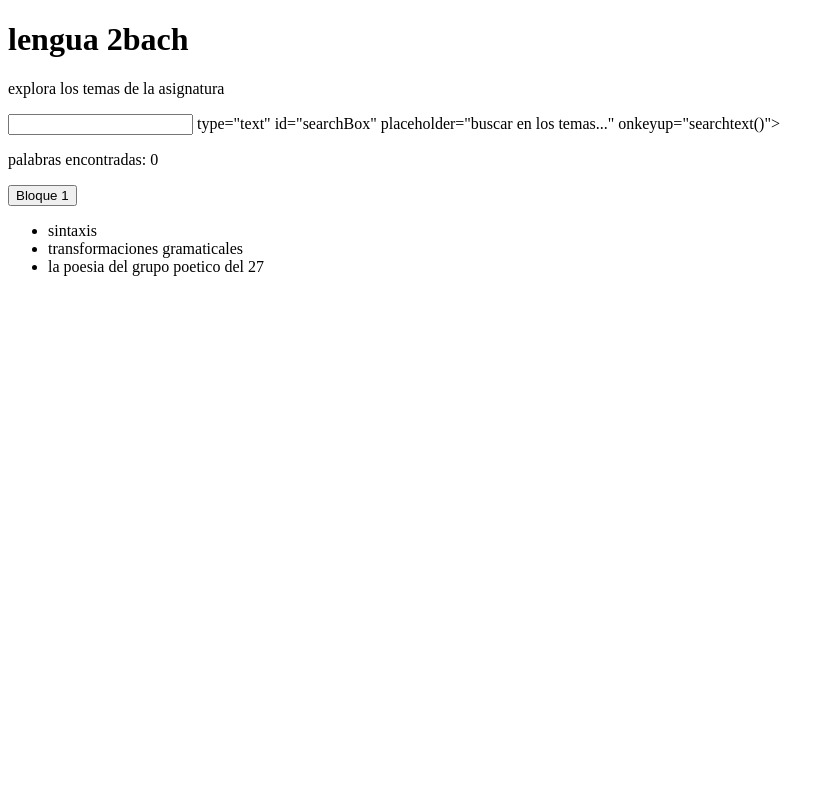
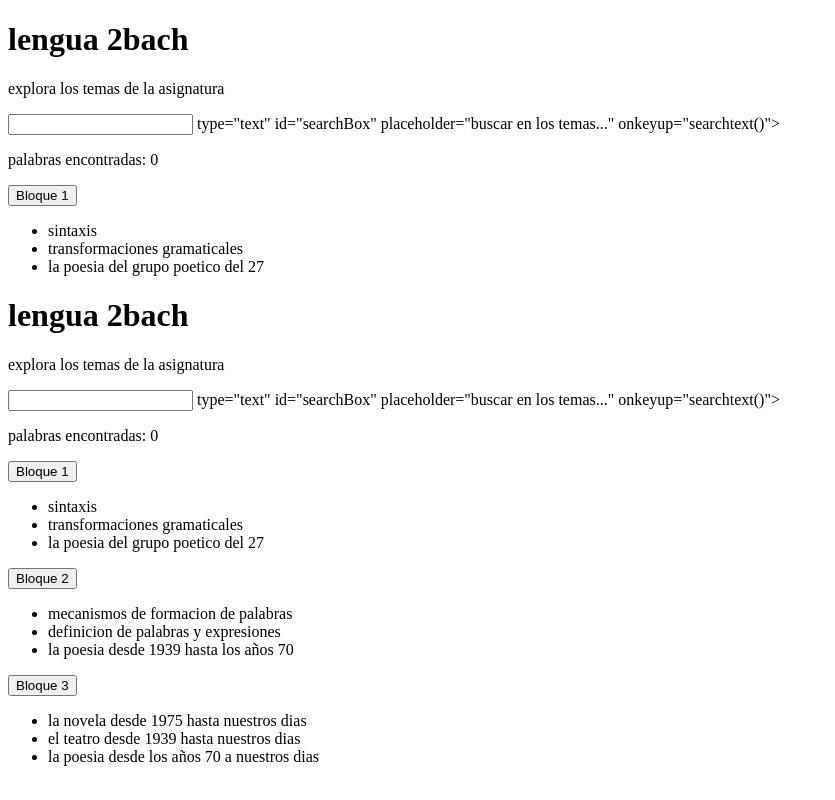
Before and after one commit to angelyromuu/mi_primera_web, a plain HTML site: page index.html in a window 1280 px wide. Shown: the whole page, without its empty margins (0-835 px from the left). Drawn offline with Linux system fonts and the light colour scheme.

Commit message:
index.html

```diff
--- a/index.html
+++ b/index.html
@@ -18,3 +18,50 @@
         </ul>
 </div>
 </body>
+
+
+<!DOCTYPE html>
+<html lang="es">
+<head> <title>mi primera web</title> </head>
+<body>
+<h1>lengua 2bach</h1>
+
+<p>explora los temas de la asignatura</p>
+<input> type="text" id="searchBox" placeholder="buscar en los temas..." onkeyup="searchtext()">
+<p>palabras encontradas: <span id="searchCount">0</span></p>
+<div class="tema">
+    <button onclick="toggle('tema 1')"><i class="fas fa-brain"></i>Bloque 1</button>
+    <div id="Tema 1" class="contenido">
+        <ul>
+            <li>sintaxis</li>
+            <li>transformaciones gramaticales</li>
+            <li>la poesia del grupo poetico del 27</li>
+        </ul>
+</div>
+
+
+<script>
+    function toggle(id) {
+        var contenido = document.getElementById (id);
+        contenido.style.display=(contenido.display=="block")? "none":"block"
+    }
+</script>
+<div class="tema">
+<button onclick="toggle('tema 1')"><i="fas fa-brain></i>Bloque 2</button>
+<ul>
+<li>mecanismos de formacion de palabras</li>
+<li>definicion de palabras y expresiones</li>
+<li>la poesia desde 1939 hasta los años 70</li>
+</ul>
+</div>
+<div class="tema">
+    <button onclick="toggle('tema 1')"><i="fas fa-brain></i>Bloque 3</button>
+    <div>
+        <ul>
+            <li>la novela desde 1975 hasta nuestros dias</li>
+            <li>el teatro desde 1939 hasta nuestros dias</li>
+            <li>la poesia desde los años 70 a nuestros dias</li>
+
+
+        </ul>
+    </div>
```
